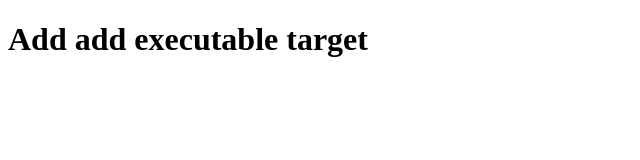
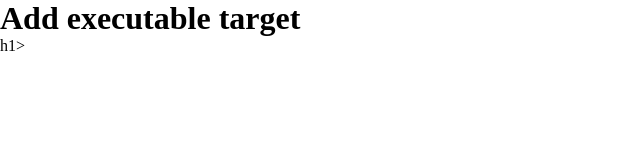
Before and after one commit to fernpedro/CMake-add-executable-, a plain HTML site: page index.html in a window 1280 px wide. Shown: the whole page, without its empty margins (0-640 px from the left). Drawn offline with Linux system fonts and the light colour scheme.

Commit message:
Cosmetic changes in index.html

```diff
--- a/index.html
+++ b/index.html
@@ -4,8 +4,16 @@
     <meta charset="UTF-8">
     <meta name="viewport" content="width=device-width, initial-scale=1.0">
     <title>CMake executable</title>
+    <style>
+        *{
+            margin: 0;
+            padding: 0;
+        }
+    </style>
 </head>
 <body>
-    <h1>Add add executable target</h1>
+    <h1>Add executable target</h1>h1>
 </body>
+<script> src="script.js"</script>
+
 </html>
```
